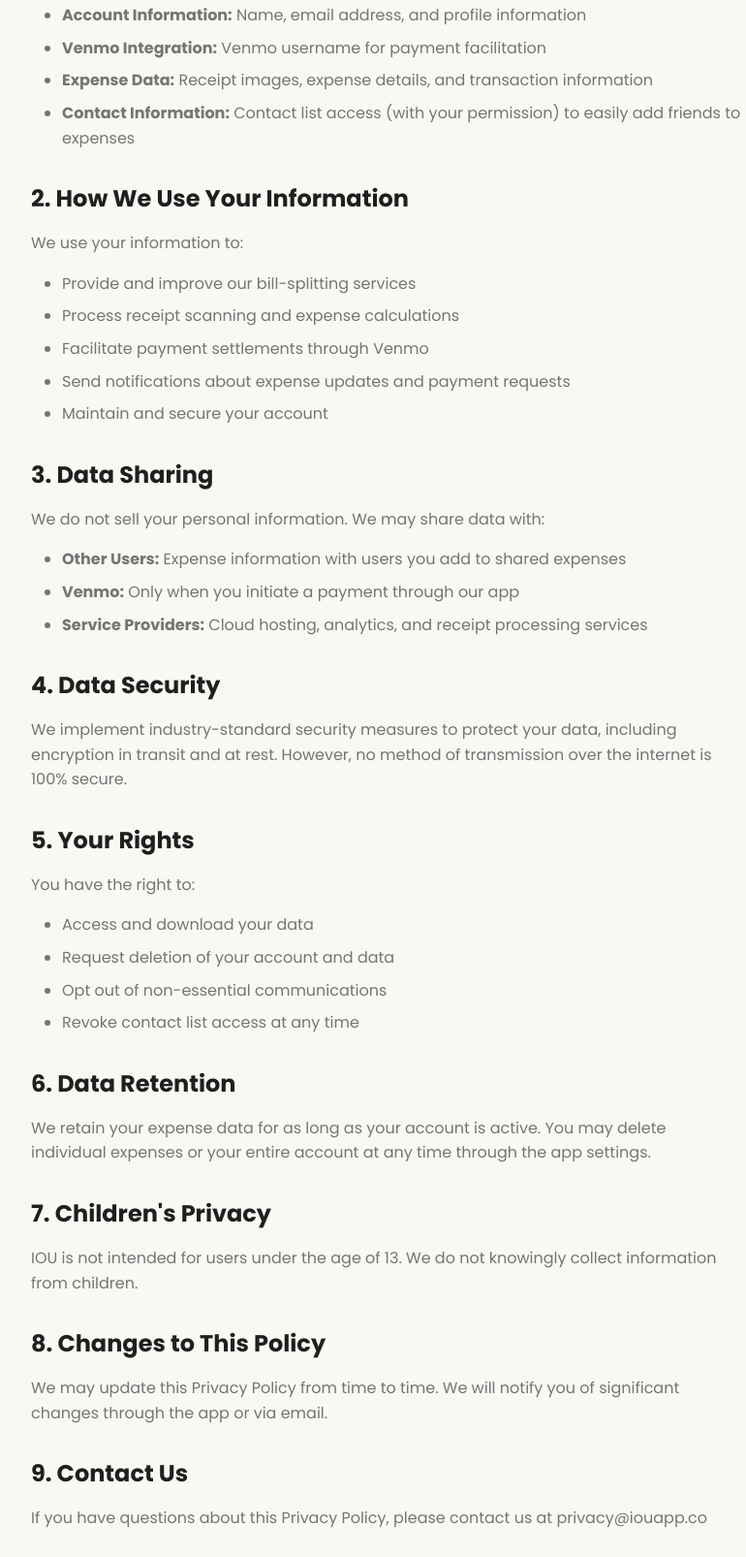
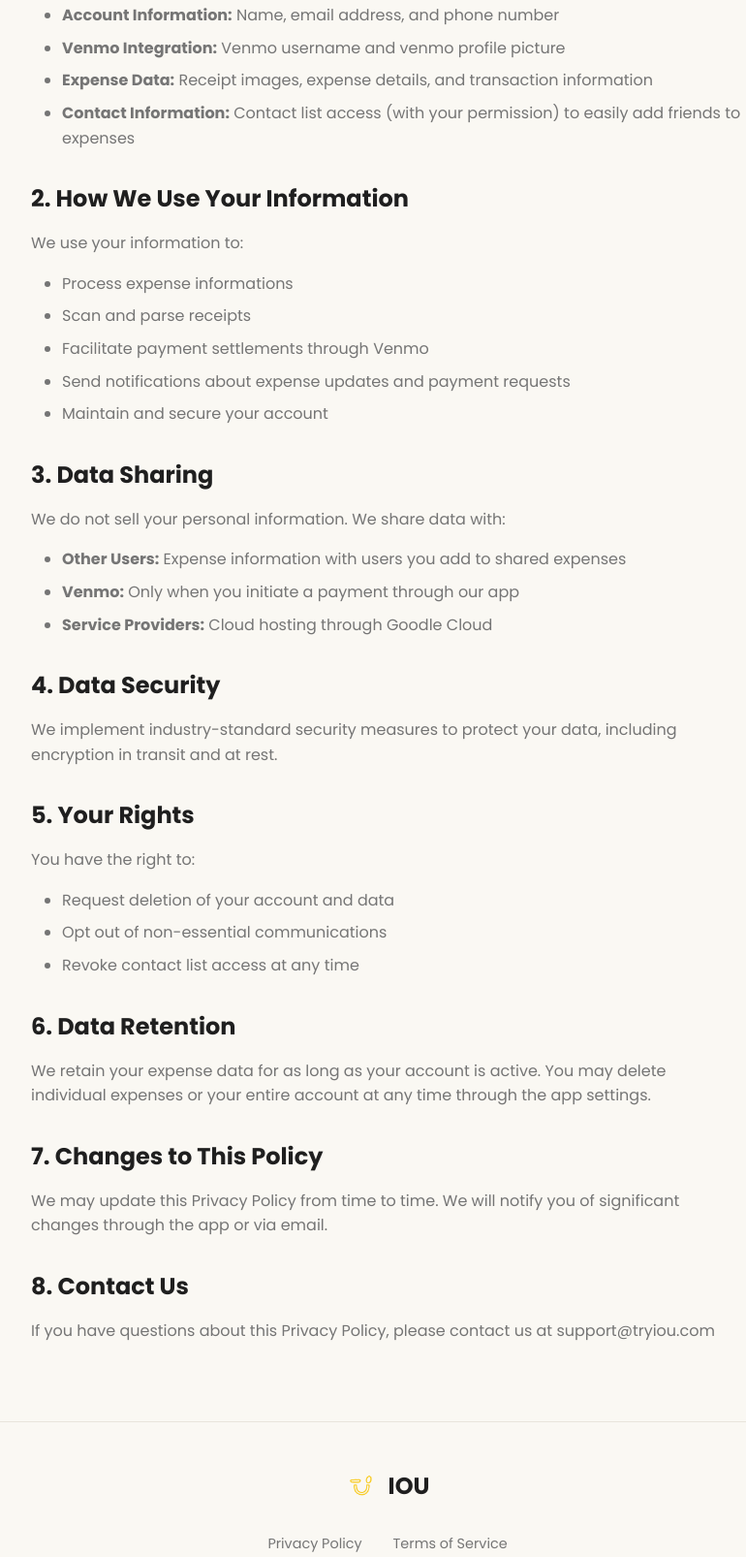
Before and after one commit to ka1ku/iou2.0, a website built with Vite: page frontend/privacy.html in a window 1280 px wide. Shown: the part 343-1949 px from the top of the page at 97% size, without its empty margins (240-1010 px from the left). Built offline with nearby package versions, Linux system fonts and the light colour scheme.

Commit message:
updated privacy policy

```diff
--- a/frontend/privacy.html
+++ b/frontend/privacy.html
@@ -66,8 +66,8 @@
         <h2>1. Information We Collect</h2>
         <p>IOU collects the following information to provide our bill-splitting services:</p>
         <ul>
-            <li><strong>Account Information:</strong> Name, email address, and profile information</li>
-            <li><strong>Venmo Integration:</strong> Venmo username for payment facilitation</li>
+            <li><strong>Account Information:</strong> Name, email address, and phone number</li>
+            <li><strong>Venmo Integration:</strong> Venmo username and venmo profile picture</li>
             <li><strong>Expense Data:</strong> Receipt images, expense details, and transaction information</li>
             <li><strong>Contact Information:</strong> Contact list access (with your permission) to easily add friends to expenses</li>
         </ul>
@@ -75,28 +75,27 @@
         <h2>2. How We Use Your Information</h2>
         <p>We use your information to:</p>
         <ul>
-            <li>Provide and improve our bill-splitting services</li>
-            <li>Process receipt scanning and expense calculations</li>
+            <li>Process expense informations </li>
+            <li>Scan and parse receipts</li>
             <li>Facilitate payment settlements through Venmo</li>
             <li>Send notifications about expense updates and payment requests</li>
             <li>Maintain and secure your account</li>
         </ul>
 
         <h2>3. Data Sharing</h2>
-        <p>We do not sell your personal information. We may share data with:</p>
+        <p>We do not sell your personal information. We share data with:</p>
         <ul>
             <li><strong>Other Users:</strong> Expense information with users you add to shared expenses</li>
             <li><strong>Venmo:</strong> Only when you initiate a payment through our app</li>
-            <li><strong>Service Providers:</strong> Cloud hosting, analytics, and receipt processing services</li>
+            <li><strong>Service Providers:</strong> Cloud hosting through Goodle Cloud</li>
         </ul>
 
         <h2>4. Data Security</h2>
-        <p>We implement industry-standard security measures to protect your data, including encryption in transit and at rest. However, no method of transmission over the internet is 100% secure.</p>
+        <p>We implement industry-standard security measures to protect your data, including encryption in transit and at rest.</p>
 
         <h2>5. Your Rights</h2>
         <p>You have the right to:</p>
         <ul>
-            <li>Access and download your data</li>
             <li>Request deletion of your account and data</li>
             <li>Opt out of non-essential communications</li>
             <li>Revoke contact list access at any time</li>
@@ -105,14 +104,11 @@
         <h2>6. Data Retention</h2>
         <p>We retain your expense data for as long as your account is active. You may delete individual expenses or your entire account at any time through the app settings.</p>
 
-        <h2>7. Children's Privacy</h2>
-        <p>IOU is not intended for users under the age of 13. We do not knowingly collect information from children.</p>
-
-        <h2>8. Changes to This Policy</h2>
+        <h2>7. Changes to This Policy</h2>
         <p>We may update this Privacy Policy from time to time. We will notify you of significant changes through the app or via email.</p>
 
-        <h2>9. Contact Us</h2>
-        <p>If you have questions about this Privacy Policy, please contact us at privacy@iouapp.co</p>
+        <h2>8. Contact Us</h2>
+        <p>If you have questions about this Privacy Policy, please contact us at support@tryiou.com</p>
     </div>
 
     <footer>
```
